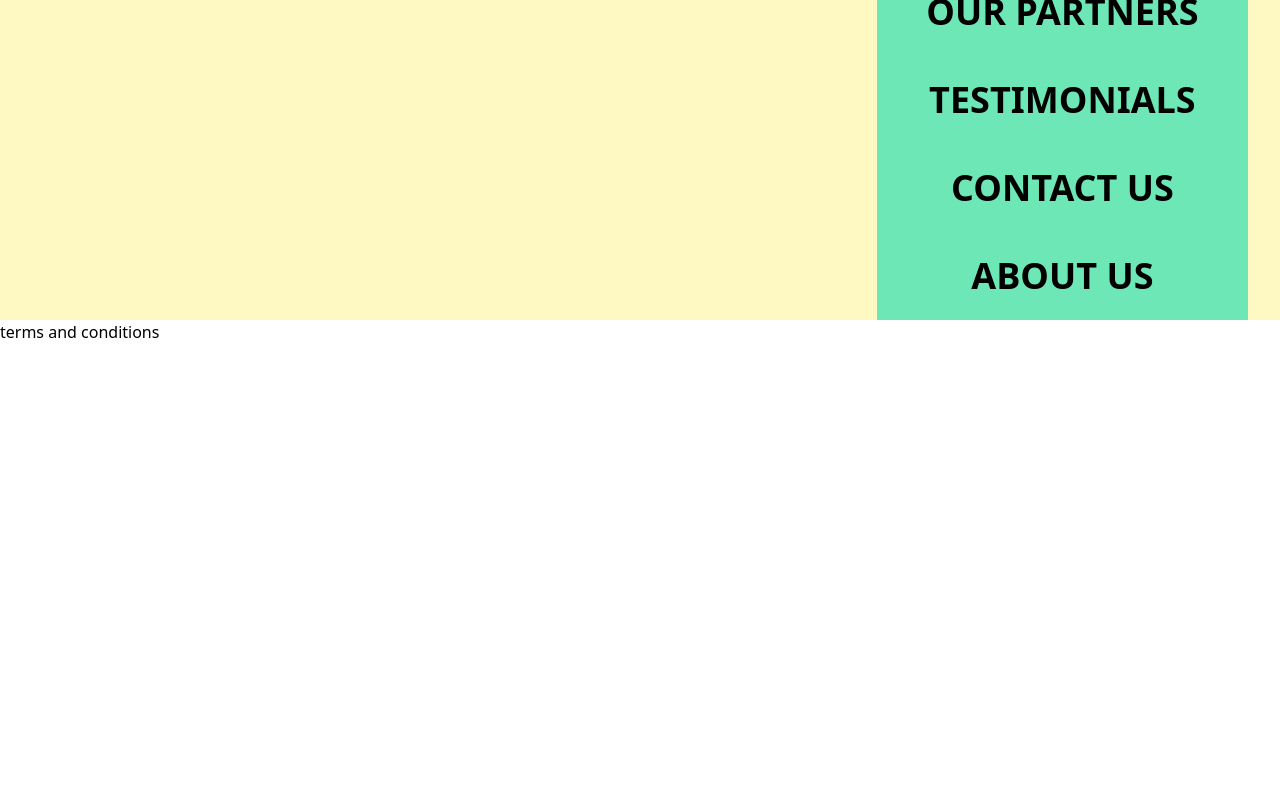
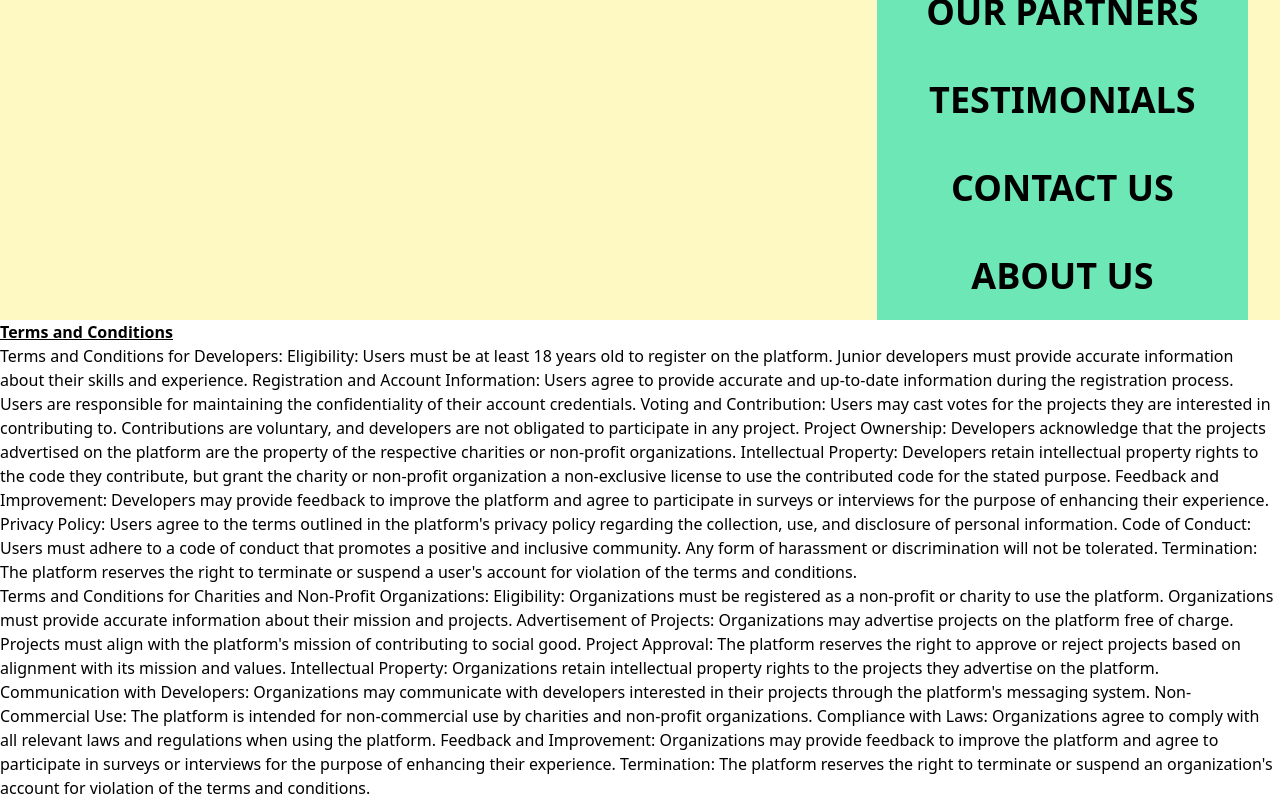
Before and after one commit to SchoolOfCode/Team-Build, a Next.js app in the folder team-5-final-project/: page /termsandconditions in a window 1280 px wide. Shown: the part 392-1192 px from the top of the page. Before the commit the page ends 800 px from the top, so only its background shows below. Built offline with nearby package versions, Linux system fonts and the light colour scheme.

Commit message:
Comments added for Charity input form

```diff
--- a/team-5-final-project/src/app/termsandconditions/page.jsx
+++ b/team-5-final-project/src/app/termsandconditions/page.jsx
@@ -4,7 +4,60 @@ export default function TermsAndConditions() {
   return (
     <div>
       <Navbar />
-      <h1>terms and conditions</h1>
+      <h1>
+        <b>
+          <u>Terms and Conditions</u>
+        </b>
+      </h1>
+      <p>
+        Terms and Conditions for Developers: Eligibility: Users must be at least
+        18 years old to register on the platform. Junior developers must provide
+        accurate information about their skills and experience. Registration and
+        Account Information: Users agree to provide accurate and up-to-date
+        information during the registration process. Users are responsible for
+        maintaining the confidentiality of their account credentials. Voting and
+        Contribution: Users may cast votes for the projects they are interested
+        in contributing to. Contributions are voluntary, and developers are not
+        obligated to participate in any project. Project Ownership: Developers
+        acknowledge that the projects advertised on the platform are the
+        property of the respective charities or non-profit organizations.
+        Intellectual Property: Developers retain intellectual property rights to
+        the code they contribute, but grant the charity or non-profit
+        organization a non-exclusive license to use the contributed code for the
+        stated purpose. Feedback and Improvement: Developers may provide
+        feedback to improve the platform and agree to participate in surveys or
+        interviews for the purpose of enhancing their experience. Privacy
+        Policy: Users agree to the terms outlined in the platform's privacy
+        policy regarding the collection, use, and disclosure of personal
+        information. Code of Conduct: Users must adhere to a code of conduct
+        that promotes a positive and inclusive community. Any form of harassment
+        or discrimination will not be tolerated. Termination: The platform
+        reserves the right to terminate or suspend a user's account for
+        violation of the terms and conditions.
+      </p>
+      <></>
+      <p>
+        Terms and Conditions for Charities and Non-Profit Organizations:
+        Eligibility: Organizations must be registered as a non-profit or charity
+        to use the platform. Organizations must provide accurate information
+        about their mission and projects. Advertisement of Projects:
+        Organizations may advertise projects on the platform free of charge.
+        Projects must align with the platform's mission of contributing to
+        social good. Project Approval: The platform reserves the right to
+        approve or reject projects based on alignment with its mission and
+        values. Intellectual Property: Organizations retain intellectual
+        property rights to the projects they advertise on the platform.
+        Communication with Developers: Organizations may communicate with
+        developers interested in their projects through the platform's messaging
+        system. Non-Commercial Use: The platform is intended for non-commercial
+        use by charities and non-profit organizations. Compliance with Laws:
+        Organizations agree to comply with all relevant laws and regulations
+        when using the platform. Feedback and Improvement: Organizations may
+        provide feedback to improve the platform and agree to participate in
+        surveys or interviews for the purpose of enhancing their experience.
+        Termination: The platform reserves the right to terminate or suspend an
+        organization's account for violation of the terms and conditions.
+      </p>
     </div>
   );
 }
```
Also changed, not shown: team-5-final-project/src/app/components/charityRegistration.jsx (+28 -1 lines).
